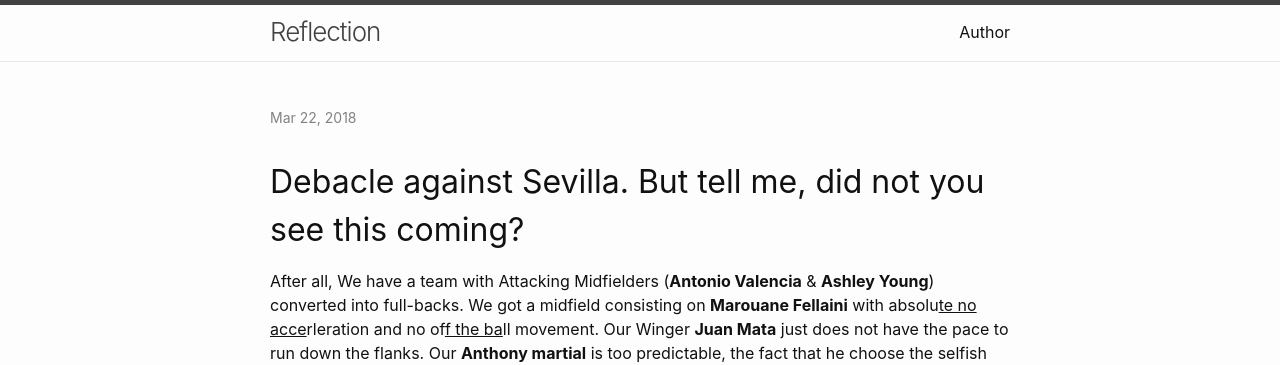
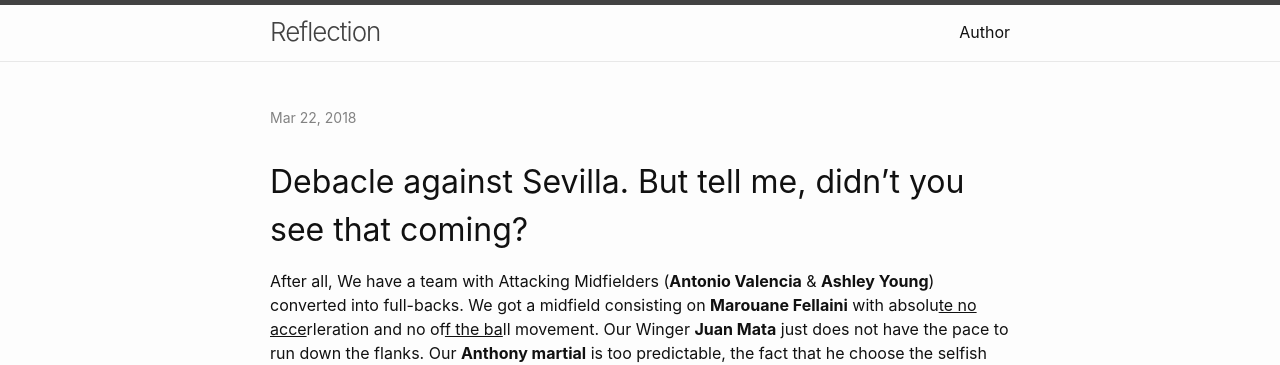
Before and after one commit to meadow-tulips/Myblog, a Jekyll site: the page built from _posts/2018-03-22-the-manutd-conundrum.markdown, in a window 1280 px wide. Shown: the top 365 px of the page. Built offline with Jekyll 4.4.1, drawn with Linux system fonts in a browser that asks for light colours.

Commit message:
Update 2018-03-22-the-manutd-conundrum.markdown

```diff
--- a/_posts/2018-03-22-the-manutd-conundrum.markdown
+++ b/_posts/2018-03-22-the-manutd-conundrum.markdown
@@ -5,7 +5,7 @@ categories: Football
 ---
 
 
-## Debacle against Sevilla. But tell me, did not you see this coming?
+## Debacle against Sevilla. But tell me, didn't you see that coming?
 
 <p>After all, We have a team with Attacking Midfielders (<b>Antonio Valencia</b> & <b>Ashley Young</b>) converted into full-backs. We got a midfield consisting on <b>Marouane Fellaini</b> with absolu<u>te no acce</u>rleration and no of<u>f the ba</u>ll movement. Our Winger <b>Juan Mata</b> just does not have the pace to run down the flanks. Our <b>Anthony martial</b> is too predictable, the fact that he choose the selfish option of cutting inside and taking the shot on.
 </p>
```
